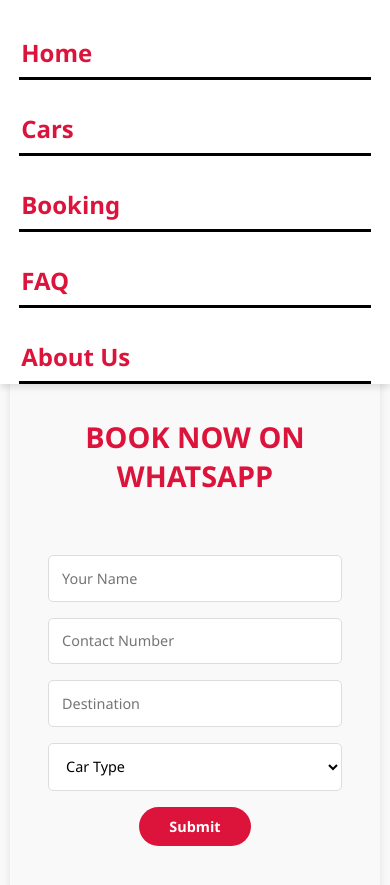
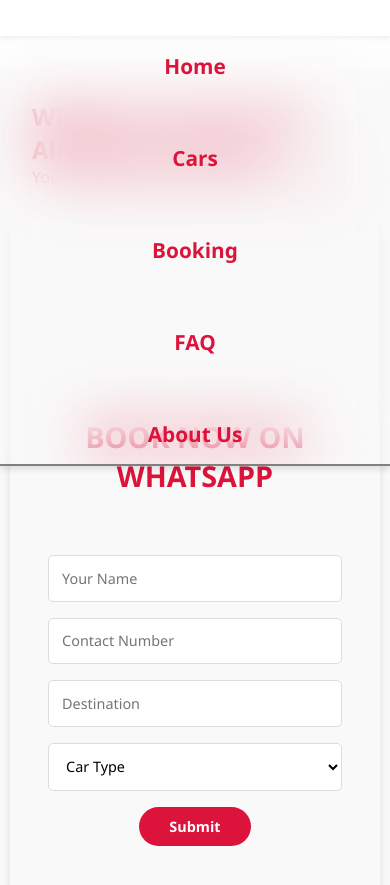
Before and after one commit to rajveervchandaliya/Radhey-Travels, a plain HTML site: page index.html in a window 390 px wide. Both pictures are taken after a click on the element 323 px from the left and 63 px from the top of the page. Shown: the part 91-976 px from the top of the page. Drawn offline with Linux system fonts and the light colour scheme.

Commit message:
nav mobile border added

```diff
--- a/css/nav.css
+++ b/css/nav.css
@@ -77,26 +77,17 @@
         background-color: white;
         width: 100%;
         box-shadow: 0 4px 6px rgba(0, 0, 0, 0.1);
+        border-bottom: 2px solid gray;
     }
 
     .navbar .nav-links.active {
         display: flex;
         z-index: 5;
-        background-color: white;
-        /* backdrop-filter: blur(30px); */
+        background: transparent;
+        backdrop-filter: blur(30px);
     }
-
     .navbar .nav-links li {
-        text-align: left;
-        border-bottom: 3px solid black;
-        padding-bottom: .5rem ;
-        padding-left: 0;
-        margin: 0 1.2rem;
-    }
-
-    .navbar .nav-links li a {
-        padding: 1rem 2px;
-        color:crimson;
-        font-size: 1.5rem;
+        text-align: center;
+        padding: 1rem 0;
     }
 }
```
